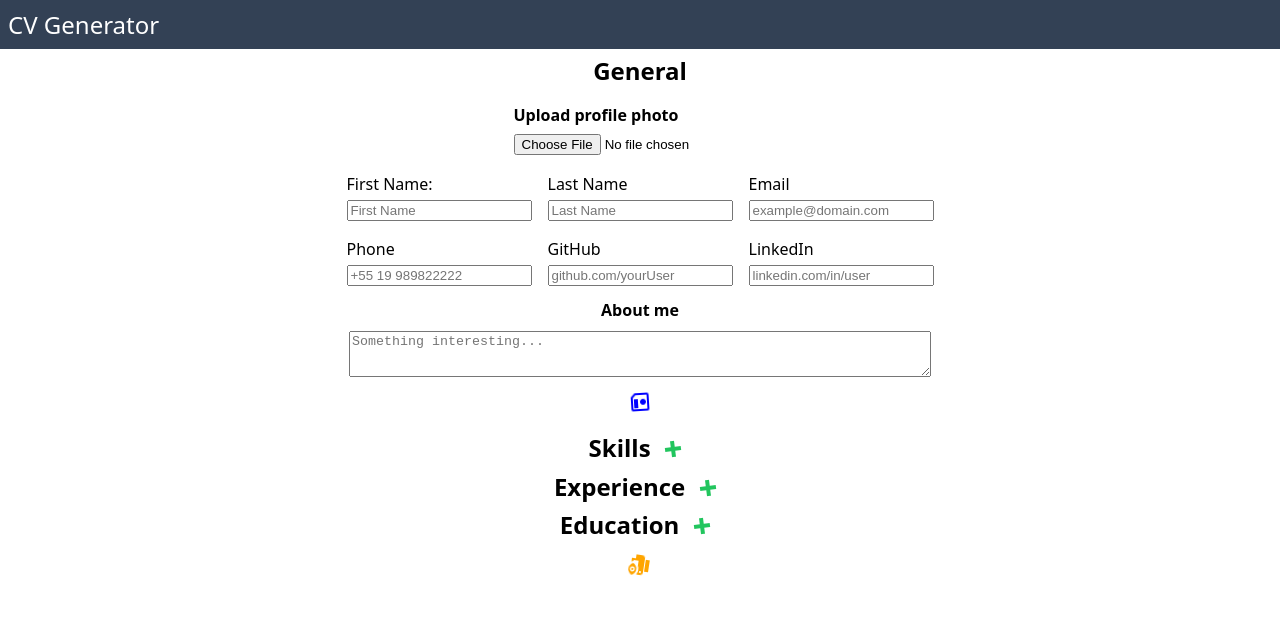
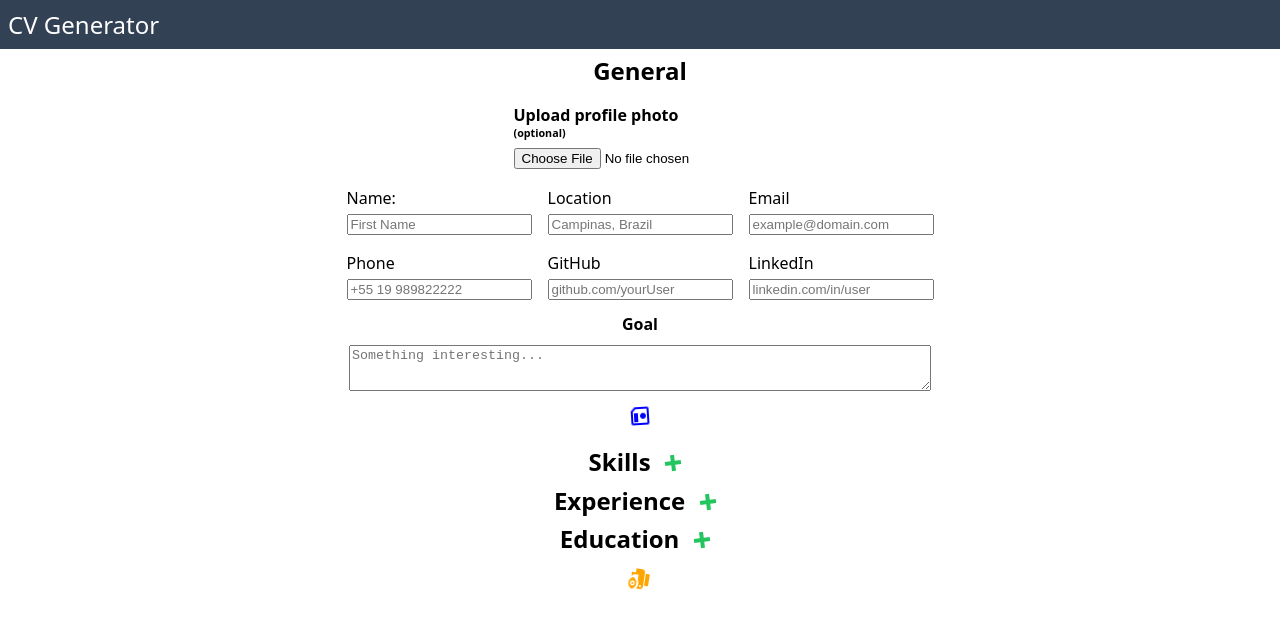
Before and after one commit to giovanniPepi/cv-project, a React (Create React App) app: page / in a window 1280 px wide. Shown: the top 628 px of the page. Built offline with nearby package versions, Linux system fonts and the light colour scheme.

Commit message:
Change lastname to location

```diff
--- a/src/components/Personal.js
+++ b/src/components/Personal.js
@@ -41,7 +41,10 @@ class Personal extends Component {
 
     return (
       <div className="innerFormUpload">
-        <h4>Upload profile photo</h4>
+        <h4>
+          Upload profile photo<h6>(optional)</h6>
+        </h4>
+
         <input type="file" name="myImage" onChange={this.onImageChange} />
       </div>
     );
@@ -109,14 +112,16 @@ class Personal extends Component {
             </div>
           ) : (
             <div className="innerFormUpload">
-              <h4>Upload profile photo</h4>
+              <h4>
+                Upload profile photo<h6>(optional)</h6>
+              </h4>
               <input type="file" name="myImage" onChange={this.onImageChange} />
             </div>
           )}
         </div>
         <div className="innerFormDiv">
           <label htmlFor="firstName">
-            <p>First Name:</p>
+            <p>Name:</p>
             <input
               type="text"
               name="firstName"
@@ -128,11 +133,11 @@ class Personal extends Component {
           </label>
 
           <label htmlFor="lastName">
-            <p>Last Name</p>
+            <p>Location</p>
             <input
               type="text"
               name="lastName"
-              placeholder="Last Name"
+              placeholder="Campinas, Brazil"
               value={lastName}
               onChange={this.handleChange}
               required
@@ -186,7 +191,7 @@ class Personal extends Component {
           </label>
         </div>
         <label>
-          <h4 className="sectionTitle">About me</h4>
+          <h4 className="sectionTitle">Goal</h4>
           <div className="innerFormDiv">
             <textarea
               className="textAboutMe"
```
